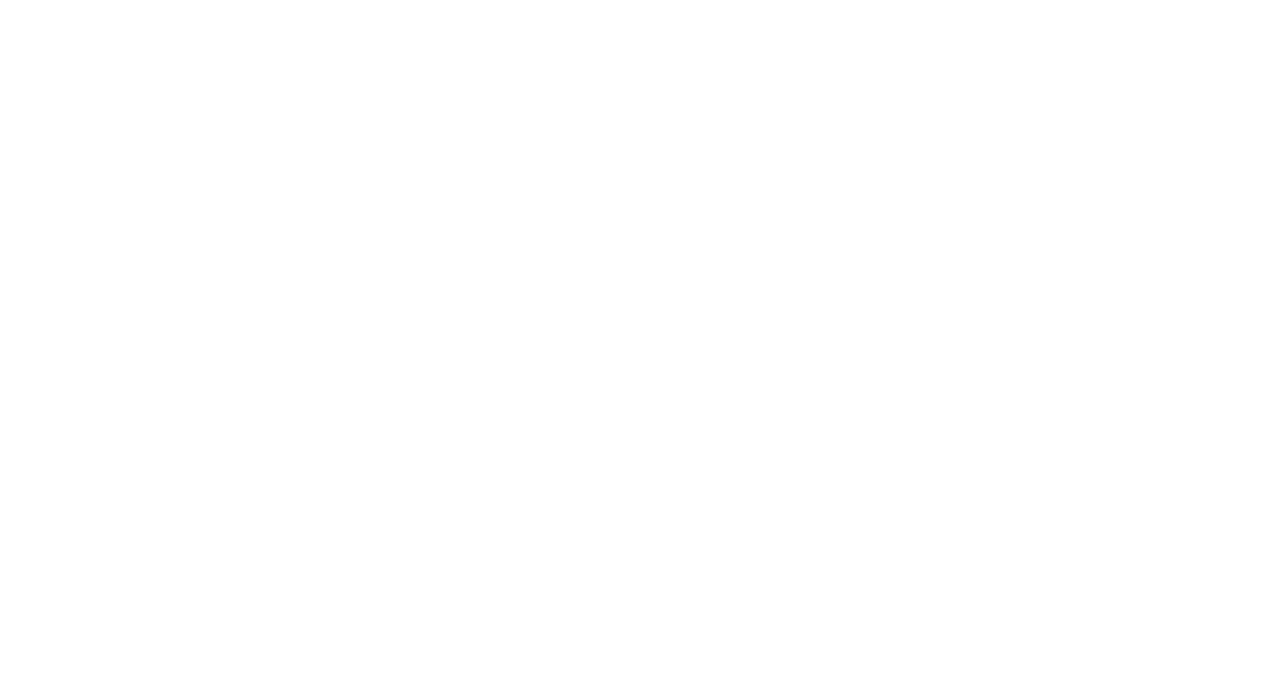
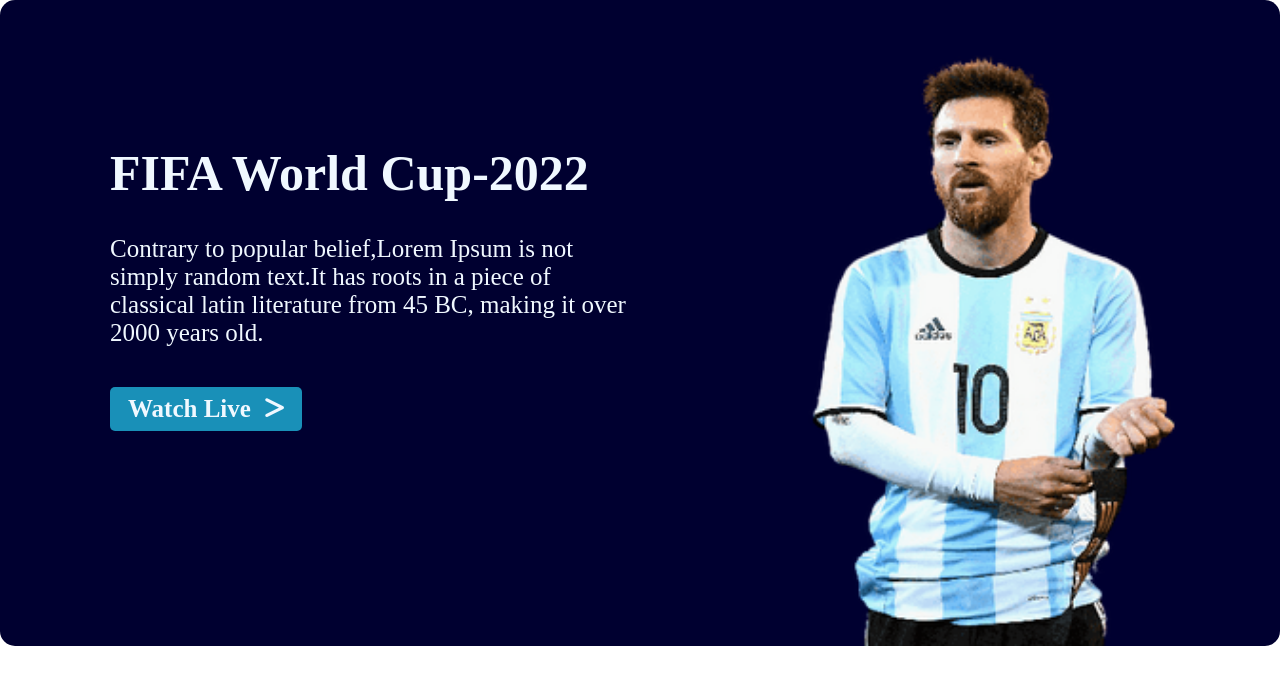
Before and after one commit to asshafi/world-cup, a plain HTML site: page index.html in a window 1280 px wide. Drawn offline with Linux system fonts and the light colour scheme.

Commit message:
header add

```diff
--- a/index.html
+++ b/index.html
@@ -7,9 +7,27 @@
     <meta name="viewport" content="width=device-width, initial-scale=1.0">
     <title>World Cup</title>
     <link rel="stylesheet" href="style.css">
+    <!-- Font awesome icon uses  -->
+    <script src="https://kit.fontawesome.com/a7778d7d9d.js" crossorigin="anonymous"></script>
+
 </head>
 
 <body>
+    <!-- Header Part -->
+    <header class="header">
+        <div class="header-item">
+            <h1>FIFA World Cup-2022</h1>
+            <p>Contrary to popular belief,Lorem Ipsum is not simply random text.It has roots in a piece of classical
+                latin
+                literature from 45 BC, making it over 2000 years old.</p>
+            <a class="link-button" href="https://github.com/asshafi" target="_blank">Watch Live <i
+                    class="fa-solid fa-greater-than"></i></a>
+
+        </div>
+        <div>
+            <img id="header-pic" src="img/messi4.png" alt="">
+        </div>
+    </header>
 
 </body>
 
--- a/style.css
+++ b/style.css
@@ -0,0 +1,44 @@
+/* Common  */
+body {
+    width: 1280px;
+    margin: auto;
+}
+
+/* header  */
+.header {
+    display: grid;
+    grid-template-columns: repeat(2, 1fr);
+    background-color: rgb(0, 0, 48);
+    color: aliceblue;
+    border-radius: 15px;
+    height: 646px;
+}
+
+.header-item {
+    padding-left: 110px;
+    padding-top: 110px;
+    font-size: 25px;
+
+}
+
+.link-button {
+    display: inline-block;
+    text-decoration: none;
+    color: aliceblue;
+    background-color: rgb(25, 144, 184);
+    padding: 8px 8px 8px 18px;
+    border-radius: 5px;
+    font-weight: 600;
+    margin-top: 15px;
+
+}
+
+.fa-greater-than {
+    padding-left: 8px;
+    padding-right: 10px;
+    font-weight: 490;
+}
+
+#header-pic {
+    height: 646px;
+}
```
Also changed, not shown: img/messi4.png (added).
